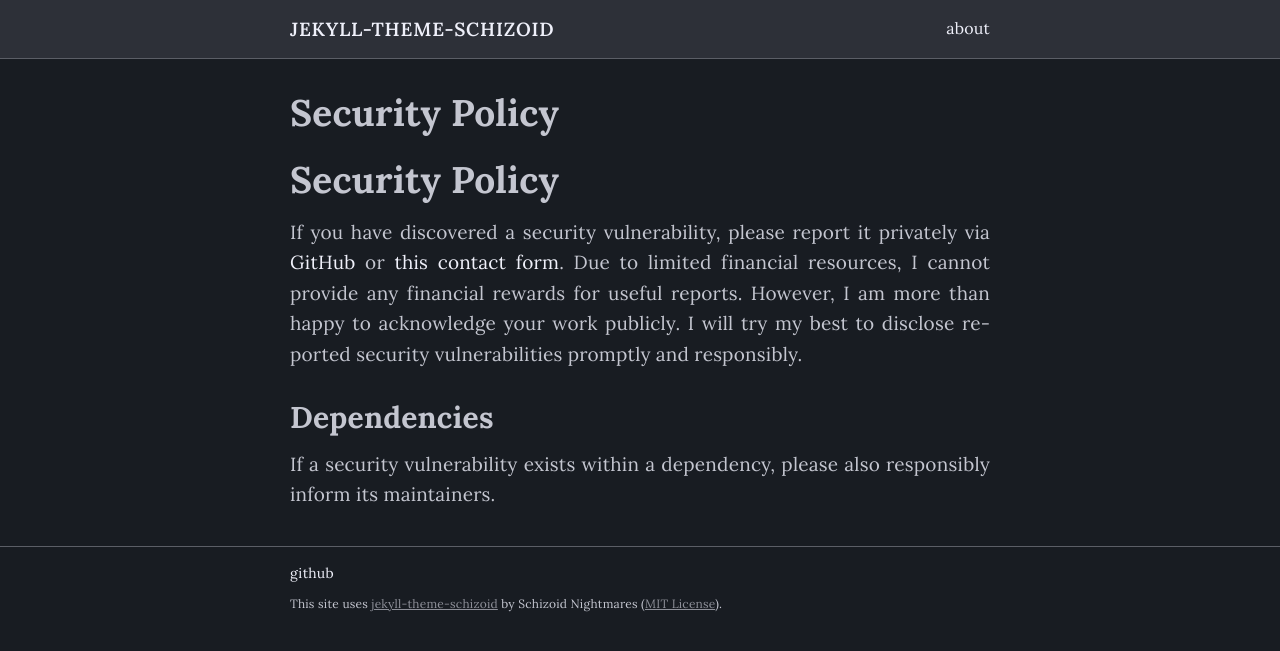
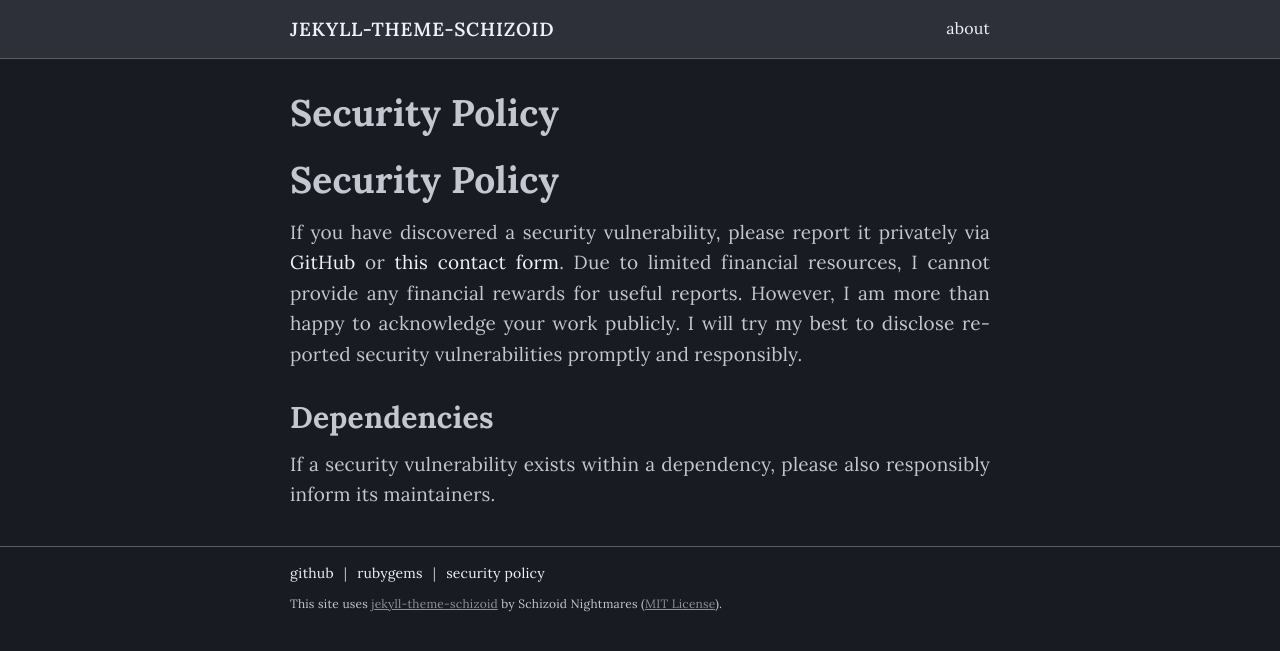
Before and after one commit to schizoidnightmares/jekyll-theme-schizoid, a Jekyll site: the page built from SECURITY.md, in a window 1280 px wide. Shown: the top 651 px of the page. Built offline with Jekyll 4.4.1, drawn with Linux system fonts in a browser that asks for light colours; our own code applies the rules of GitHub Pages for plain Markdown files.

Commit message:
Updating

```diff
--- a/_config.yaml
+++ b/_config.yaml
@@ -45,7 +45,7 @@ sass:
 
 # pagination
 pagination:
-  enabled: true
+  enabled: false
   per_page: 7
   permalink: /:num/
   title: :title
--- a/assets/css/style.scss
+++ b/assets/css/style.scss
@@ -383,7 +383,7 @@ table {
 /* footer */
 
 .footer {
-    margin: 2rem 0;
+    margin: 2rem 0 1rem 0;
     padding: 1.5rem 0;
     width: 100%;
     border-top: .1rem solid $NV40;
```
Also changed, not shown: _data/footer.yaml (+8 -0 lines), jekyll-theme-schizoid.gemspec.
